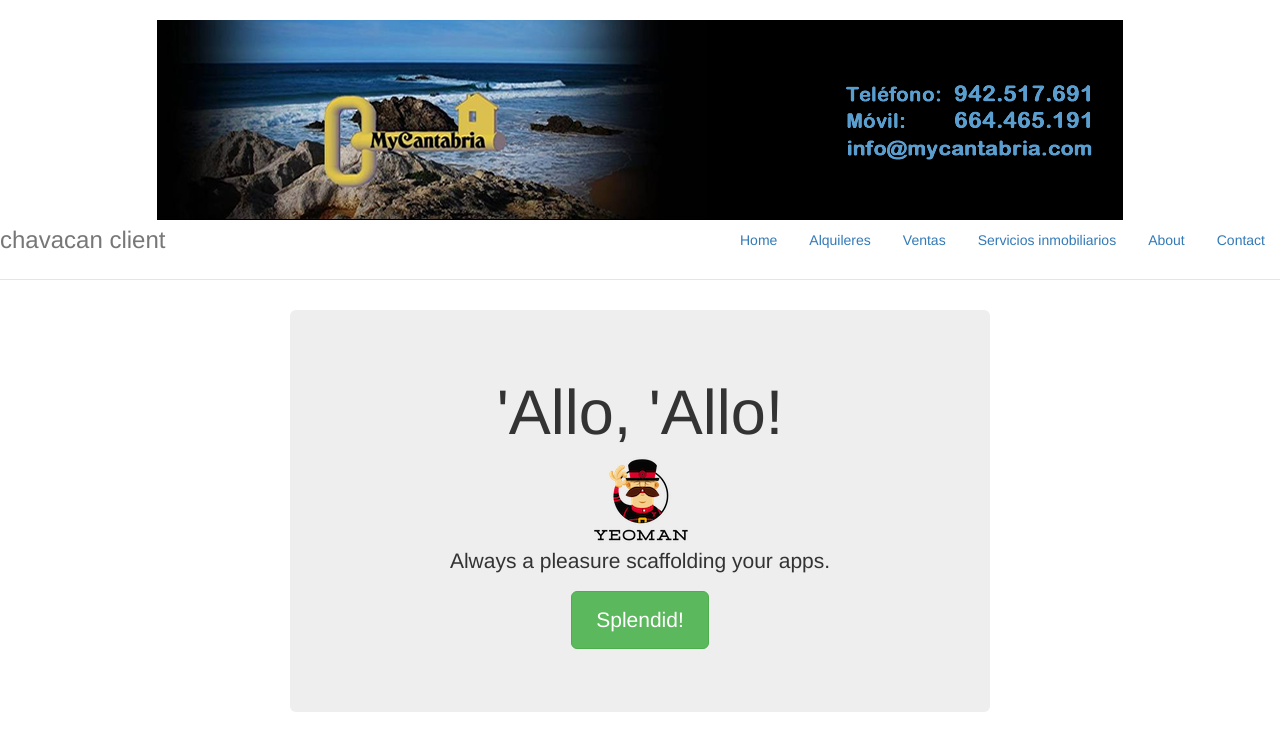
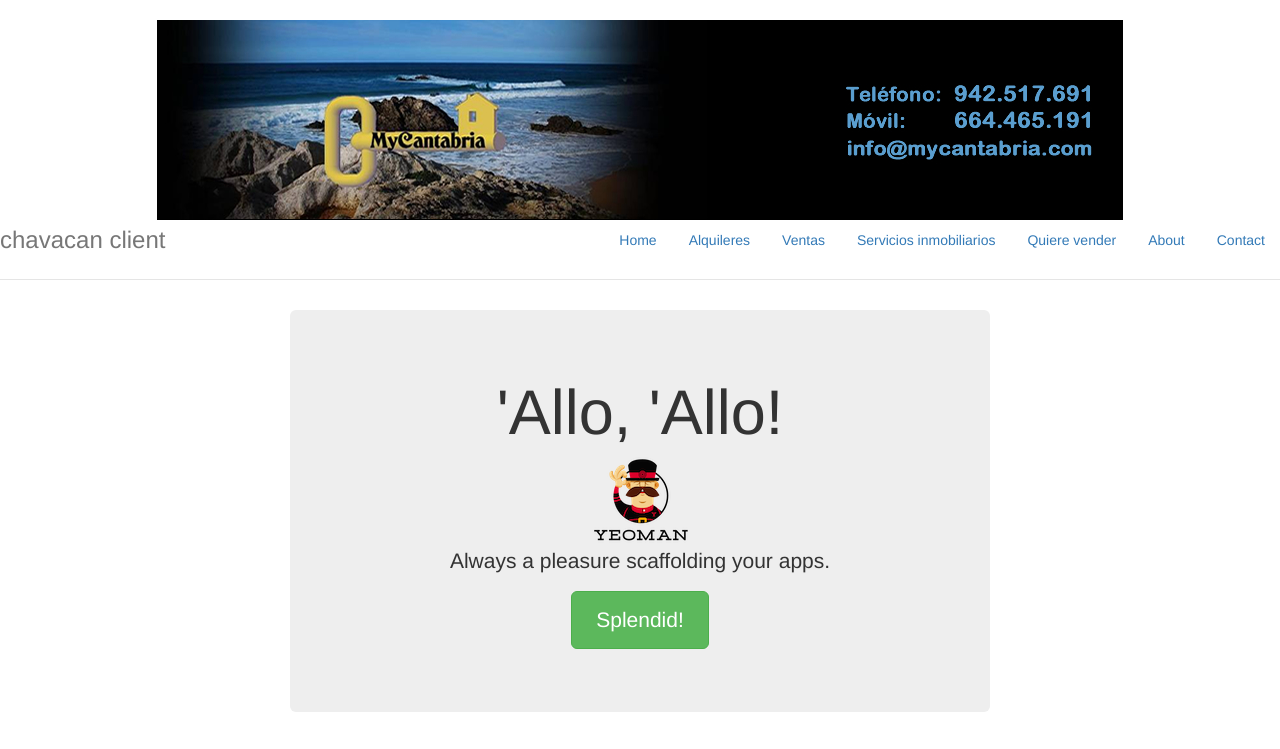
Before and after one commit to rchavarria/chavacan-client, a website: page app/index.html in a window 1280 px wide. Shown: the top 749 px of the page. Drawn offline with nearby package versions, Linux system fonts and the light colour scheme; some packages are replaced by stand-ins of ours; files that its build step writes are made by us from their sources.

Commit message:
green: old tests

```diff
--- a/app/index.html
+++ b/app/index.html
@@ -34,6 +34,7 @@
         <li ng-class="{active: isActive('/rentings')}"><a ng-href="#/rentings">Alquileres</a></li>
         <li ng-class="{active: isActive('/sales')}"><a ng-href="#/sales">Ventas</a></li>
         <li ng-class="{active: isActive('/services')}"><a ng-href="#/services">Servicios inmobiliarios</a></li>
+        <li ng-class="{active: isActive('/wanttosell')}"><a ng-href="#/about">Quiere vender</a></li>
         <li ng-class="{active: isActive('/about')}"><a ng-href="#/about">About</a></li>
         <li ng-class="{active: isActive('/contact')}"><a ng-href="#/contact">Contact</a></li>
       </ul>
```
